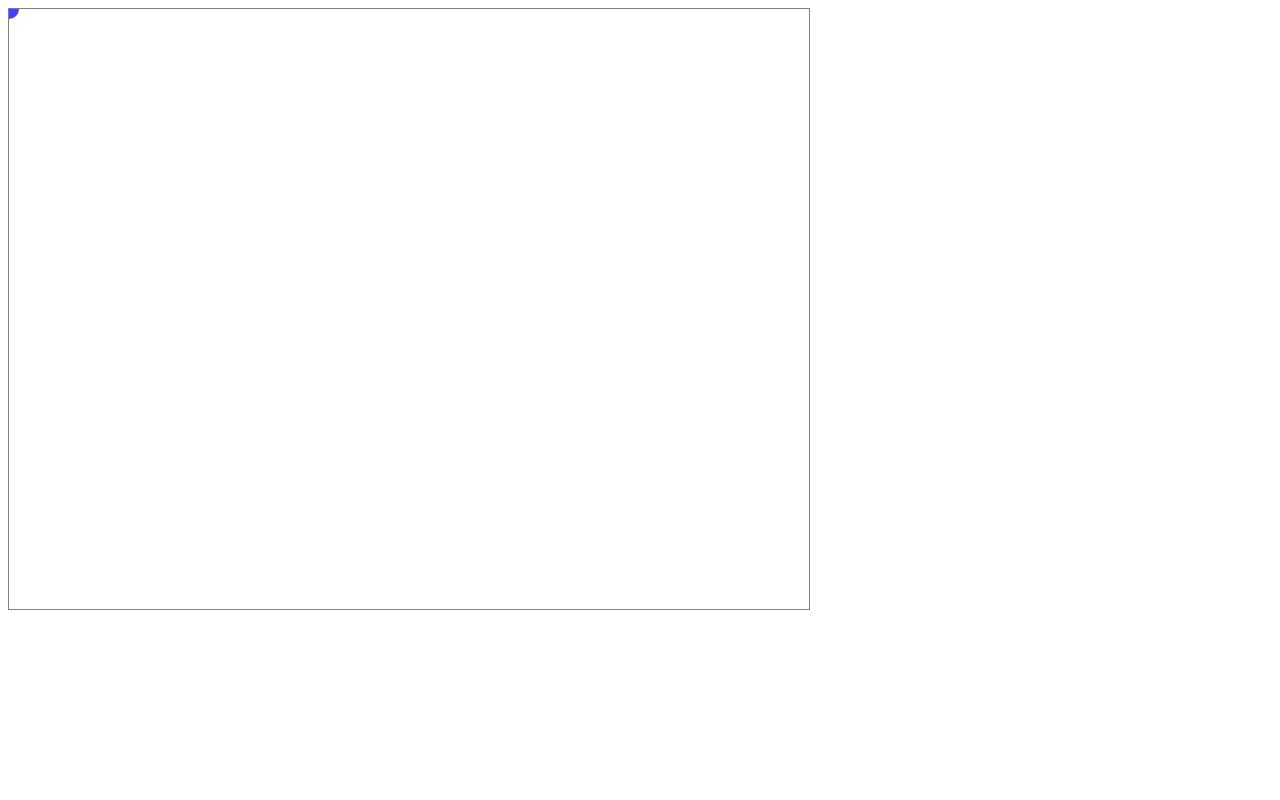
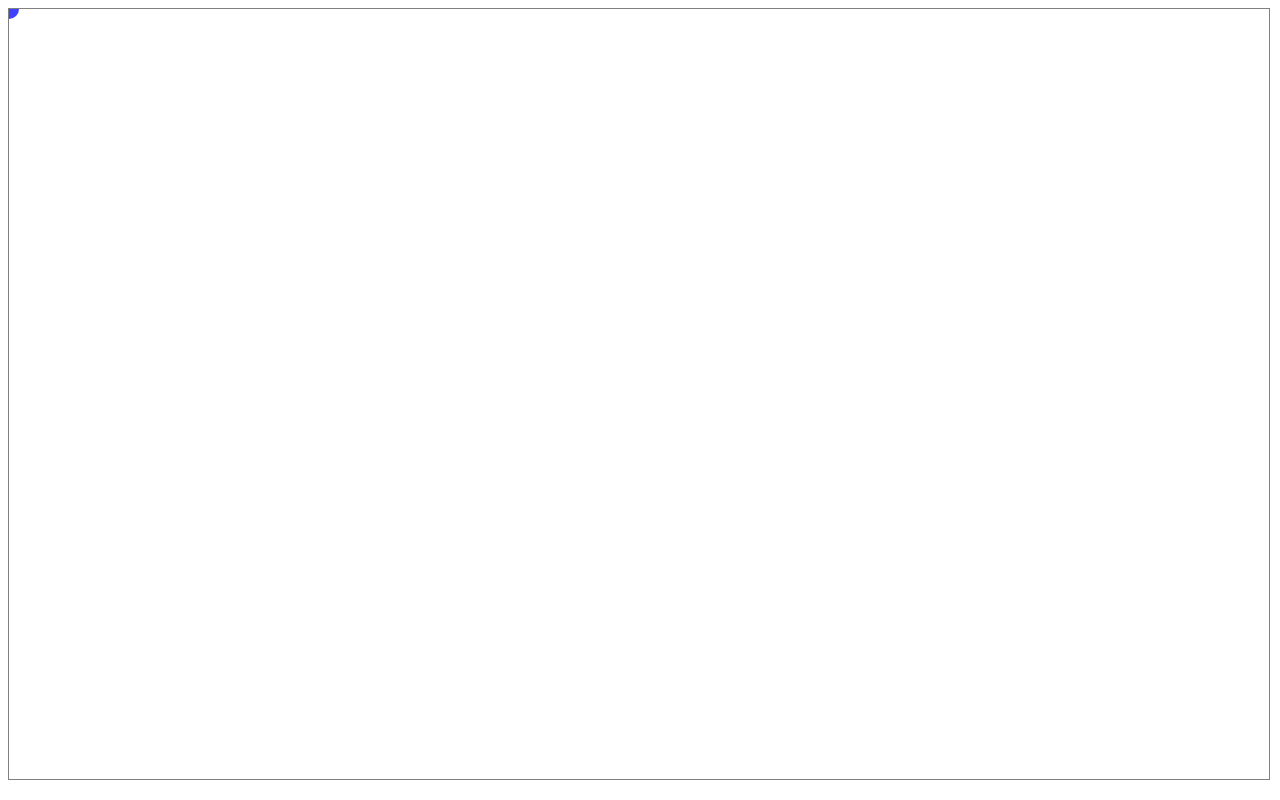
Before and after one commit to WakuwakuP/js-game, a plain HTML site: page docs/index.html in a window 1280 px wide. Drawn offline with Linux system fonts and the light colour scheme.

Commit message:
読み込み時のウィンドウサイズに合わせてcanvas領域のサイズ変更

```diff
--- a/docs/index.html
+++ b/docs/index.html
@@ -11,8 +11,6 @@
   <style>canvas {border: 1px solid gray;}</style>
 </head>
 <body>
-	<div>
-	  <canvas id="mainCanvas"></canvas>
-	</div>
+  <canvas id="mainCanvas"></canvas>
 </body>
 </html>
--- a/docs/js/main.js
+++ b/docs/js/main.js
@@ -2,8 +2,8 @@
  * Main
  */
 
-var SCREEN_WIDTH = 800;
-var SCREEN_HEIGHT = 600;
+var SCREEN_WIDTH = window.innerWidth - 20;
+var SCREEN_HEIGHT = window.innerHeight - 30;
 
 window.addEventListener('load', init);
 
```
